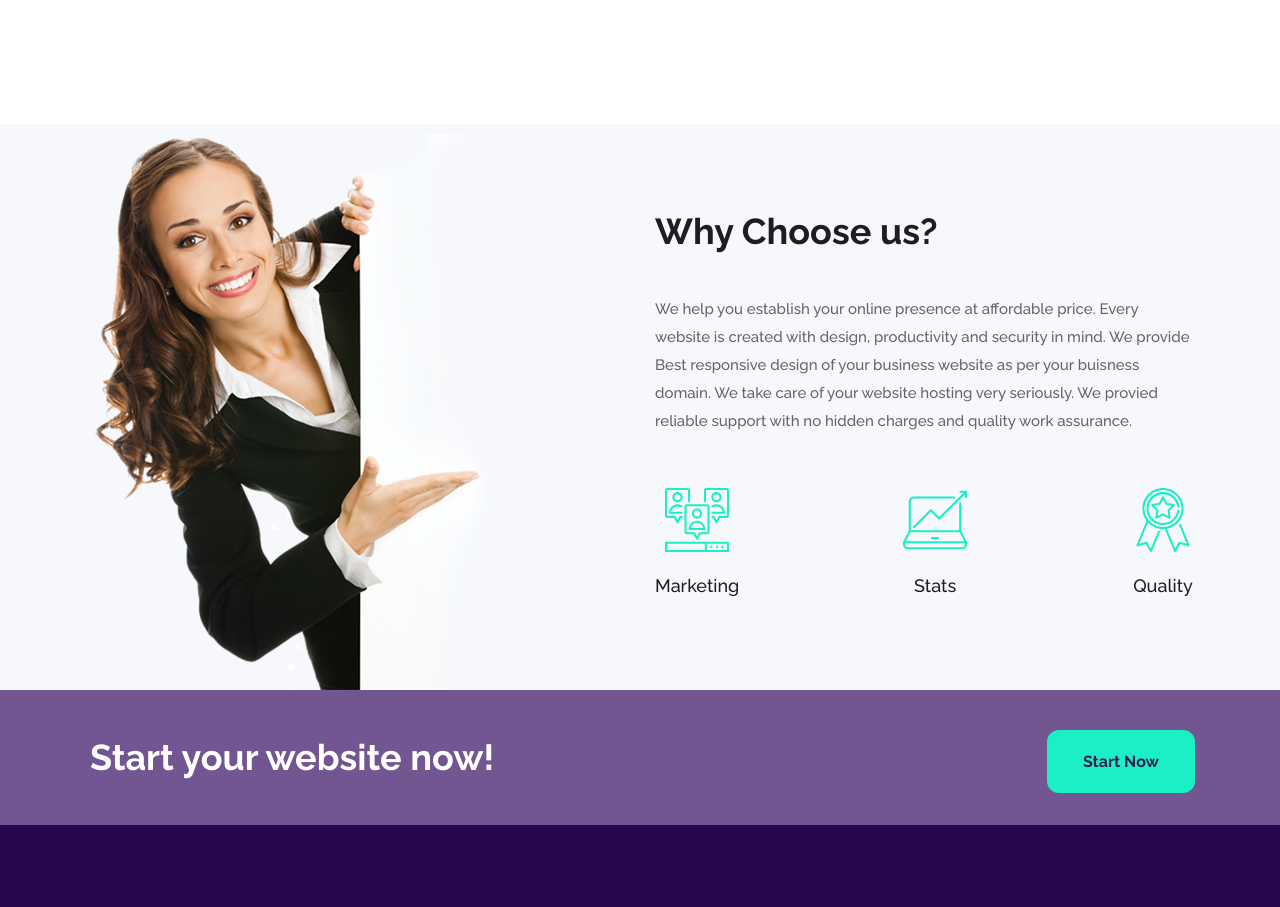
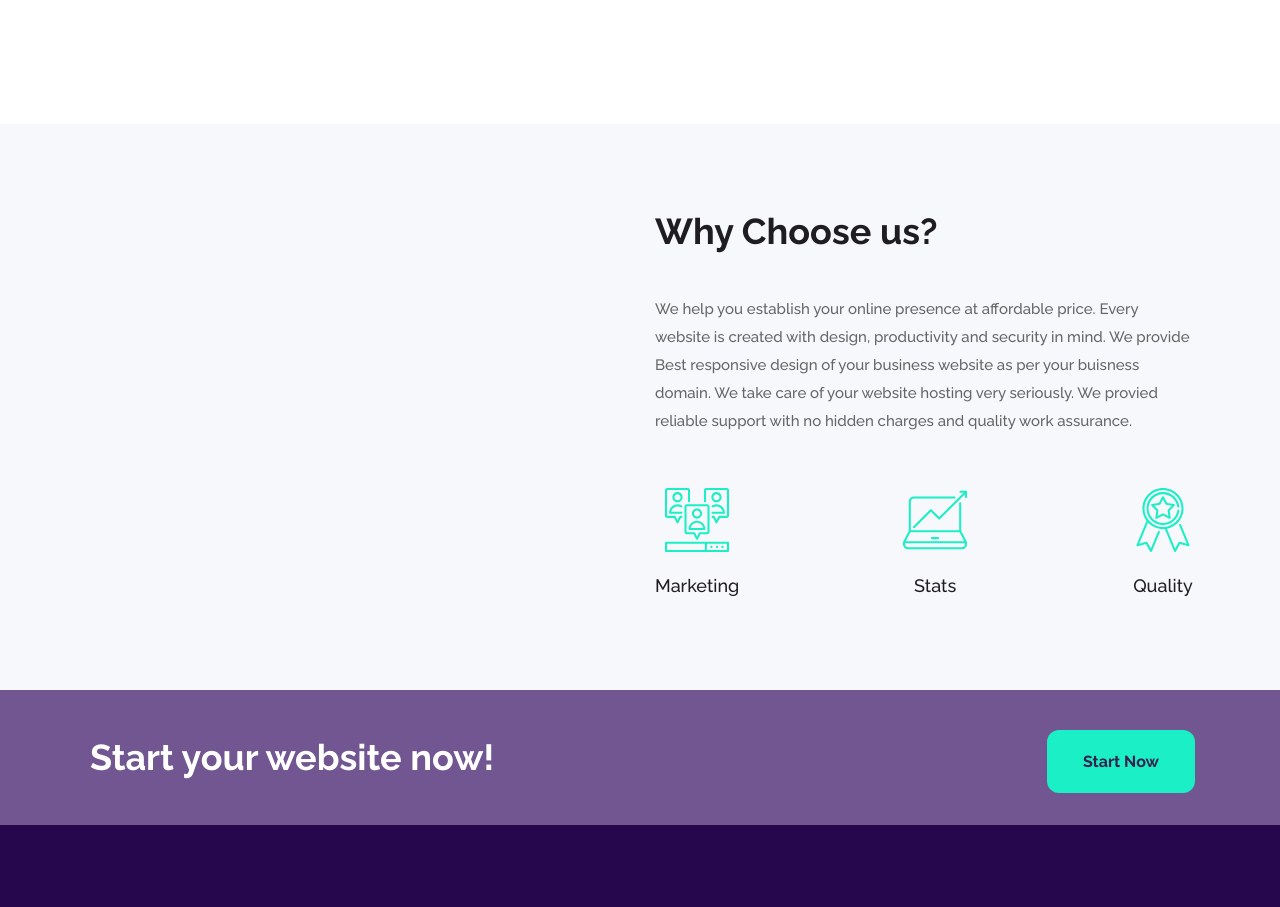
Before and after one commit to webchawl/webchawl, a plain HTML site: page index.html in a window 1280 px wide. Shown: the part 1404-2311 px from the top of the page. Drawn offline with Linux system fonts and the light colour scheme.

Commit message:
Update index.html

```diff
--- a/index.html
+++ b/index.html
@@ -139,7 +139,6 @@
 
 				<!-- Choice Image -->
 				<div class="col-lg-6 choice_col magic_fade_in">
-					<div class="choice_image"><img src="images/choice.png" alt=""></div>
 				</div>
 
 				<!-- Choice Content -->
```
